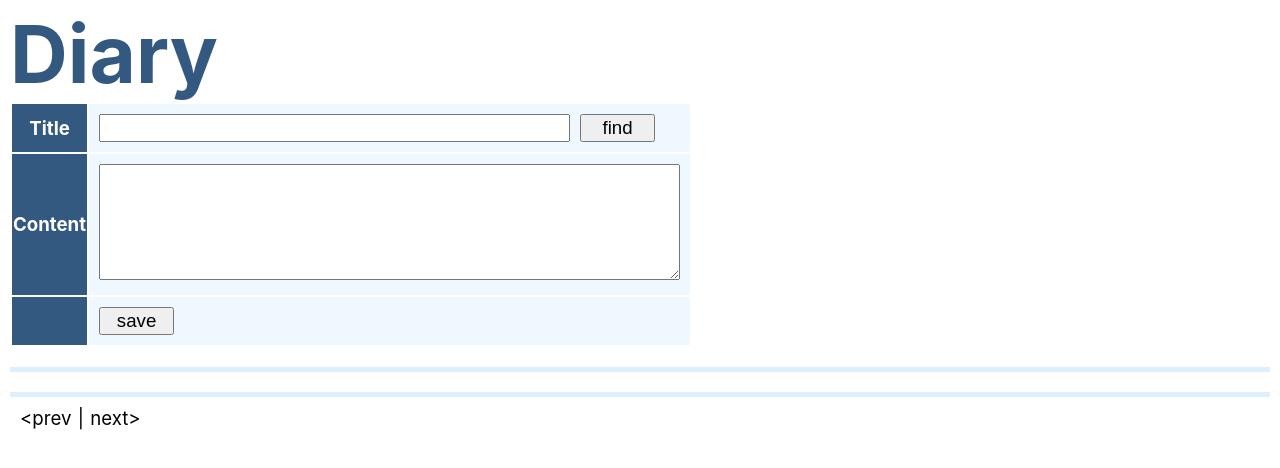
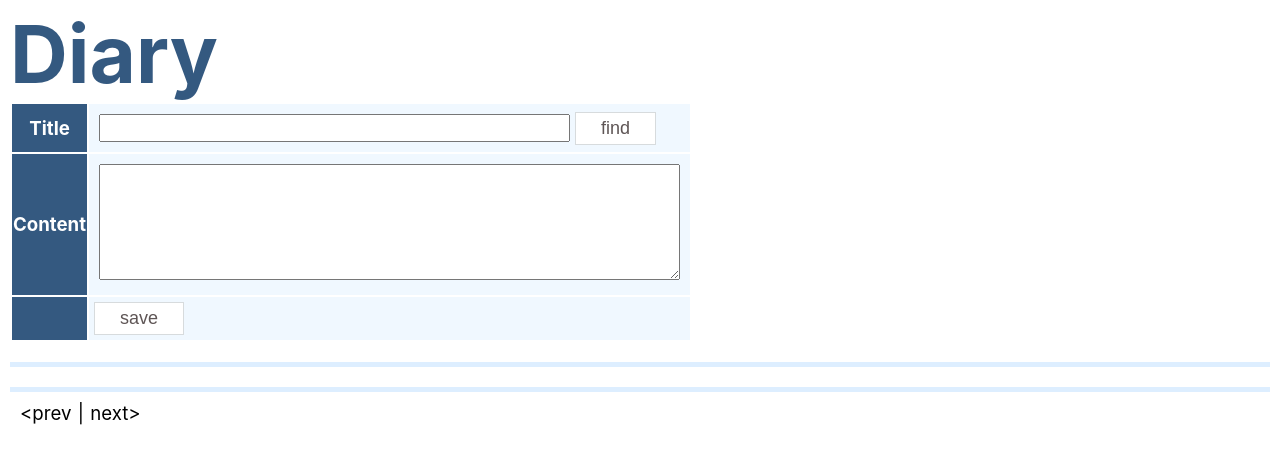
Before and after one commit to Yuma-Nagaoka/diary, a Nuxt app: page /diary in a window 1280 px wide. Shown: the top 468 px of the page. Built offline with nearby package versions, Linux system fonts and the light colour scheme.

Commit message:
Update diary
Implemented update method, and improved UI/UX

```diff
--- a/nuxt.config.js
+++ b/nuxt.config.js
@@ -43,5 +43,10 @@ export default {
 
   // Build Configuration (https://go.nuxtjs.dev/config-build)
   build: {
+    extend(config, ctx) {
+      if (ctx.isDev) {
+      config.devtool = 'inline-cheap-module-source-map'
+      }
+    }
   }
 }
--- a/package.json
+++ b/package.json
@@ -6,7 +6,8 @@
     "dev": "nuxt",
     "build": "nuxt build",
     "start": "nuxt start",
-    "generate": "nuxt generate"
+    "generate": "nuxt generate",
+    "dev-debug": "node --inspect-brk=9229 node_modules/nuxt/bin/nuxt"
   },
   "dependencies": {
     "core-js": "^3.6.5",
--- a/pages/diary.vue
+++ b/pages/diary.vue
@@ -5,7 +5,10 @@
             <tr>
                 <th>Title</th>
                 <td><input type="text" name="title" class="title" size="40" v-model="title" @focus="set_flg">
-                <button @click="find">find</button></td>
+                <transition name="button_group1">
+                    <button v-if="sel_flg == false" @click="find">find</button>
+                </transition>
+                </td>
             </tr>
             <tr>
                 <th>Content</th>
@@ -13,9 +16,13 @@
             </tr>
             <tr>
                 <th></th>
-                <td><button @click="insert">save</button>
-                <transition name="del">
-                    <button v-if="sel_flg != false" @click="remove">delete </button>
+                <td><button v-if="sel_flg == false" @click="insert">save</button>
+                <transition name="button_group1">
+                    <span v-if="sel_flg != false">
+                        <button @click="update">update</button>
+                        <button @click="remove">delete </button>
+                        <button class="right" @click="set_flg">return </button>
+                    </span>
                 </transition>
                 </td>
             </tr>
@@ -37,6 +44,7 @@ export default {
         return {
             title: '',
             content: '',
+            created: '',
             num_per_page: 7,
             find_flg: false,
             sel_flg: false,
@@ -78,6 +86,7 @@ export default {
                 this.sel_flg = false;
                 this.title = '';
                 this.content = '';
+                this.created = '';
             }
         },
         insert: function(){
@@ -85,11 +94,23 @@ export default {
             this.title = '';
             this.content= '';
         },
+        update: function(){
+            if(this.sel_flg == false){
+                return;
+            }else {
+                this.$store.commit('diary/update', {id:this.sel_flg.id, title:this.title, content:this.content, created:this.created});
+                this.title = '';
+                this.content = '';
+                this.created = '';
+                this.set_flg();
+            }
+        },
         select: function(item){
             this.find_flg = false;
             this.sel_flg = item;
             this.title = item.title;
             this.content = item.content;
+            this.created = item.created;
         },
         remove: function(){
             if(this.sel_flg == false){
@@ -144,11 +165,24 @@ textarea {
     font-size: 14pt;
     margin: 5px;
 }
-button {
+/* button {
     font-size: 14pt;
     padding: 1px 10px;
     margin: 5px;
     width: 75px;
+} */
+button {
+  color:rgba(43, 32, 32, 0.76) ;
+  font-size: 18px;
+  cursor: pointer;
+  padding: 5px 25px;
+  background-color: white;
+  border: 1px solid #D7DBDD;
+  border-radius: 0;
+  outline: 0;
+}
+.right {
+    float: right;
 }
 hr {
     border-style: none;
@@ -177,10 +211,10 @@ td {
 .list {
     cursor : pointer;
 }
-.del-enter-active, .del-leave-active {
+.button_group1-enter-active, .button_group1-leave-active {
     transition: opacity .5s;
 }
-.del-enter, .del-leave-to {
+.button_group1-enter, .button_group1-leave-to {
     opacity: 0;
 }
 </style>
--- a/store/diary.js
+++ b/store/diary.js
@@ -10,10 +10,23 @@ export const mutations = {
             + '-' + date.getDate() + '-' + date.getHours() + ':'
             + date.getMinutes();
         state.diary.unshift({
+            id: state.diary.length,
             title: obj.title,
             content: obj.content,
             created: format
         });
+    },
+    update: function(state, obj){
+        var date = new Date();
+        for(let i = 0; i < state.diary.length; i++){
+            const ob = state.diary[i];
+            if(ob.id == obj.id){
+                    alert('update it! --' + obj.title);
+                    ob.title = obj.title;
+                    ob.content = obj.content;
+                    return;
+                }
+        }
     },
     set_page: function(state, p){
         state.page = p;
```
Also changed, not shown: develop.txt (added).
